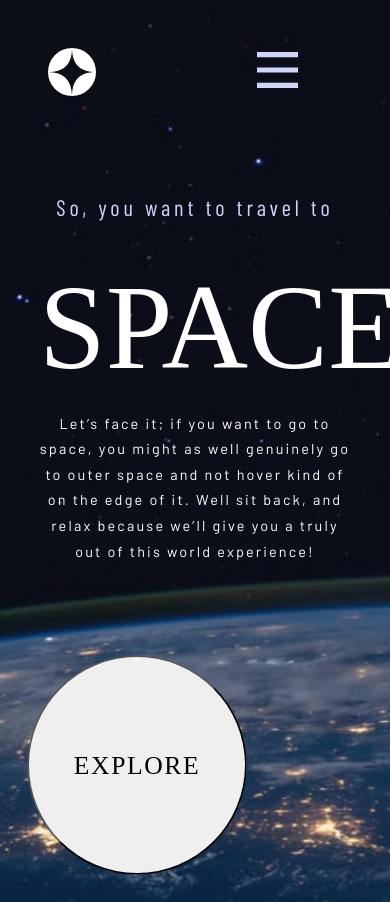
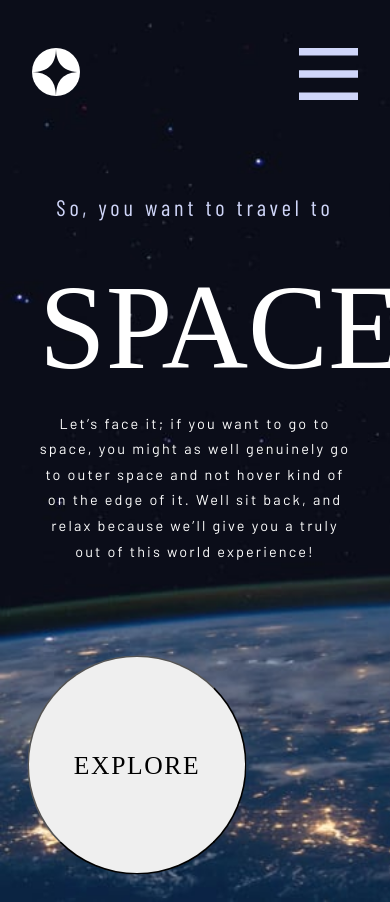
Before and after one commit to WilliamLa59/WebMockups, a React (Create React App) app in the folder space-tourism-website-challange/: page / in a window 390 px wide. Built offline with nearby package versions, Linux system fonts and the light colour scheme; a web font is replaced by a local one.

Commit message:
fixed burger icon alignment

```diff
--- a/space-tourism-website-challange/src/index.css
+++ b/space-tourism-website-challange/src/index.css
@@ -471,17 +471,20 @@ header {
     z-index: 3;
   }
 
+  .logo {
+    margin-left: 0;
+  }
   .bars-navbar {
     display: flex !important;
+    position: relative;
     z-index: 5;
-    /* margin-left: auto;
-    margin-right: 8%; */
-    /* margin-left: 30%; */
+    width: 50%;
+    margin-top: 2rem;
+    padding-right: 2rem;
   }
 
   .bars-navbar img {
-    transform: scale(0.6);
-    margin-top: 100%;
+    margin-left: auto;
   }
 
   .navbar {
@@ -503,8 +506,9 @@ header {
 
   .close {
     display: block;
-    margin-top: 3.5rem;
-    margin-left: 60%;
+    margin-top: 4rem;
+    margin-left: auto;
+    padding-right: 3.25rem;
     margin-bottom: 10%;
   }
 
```
